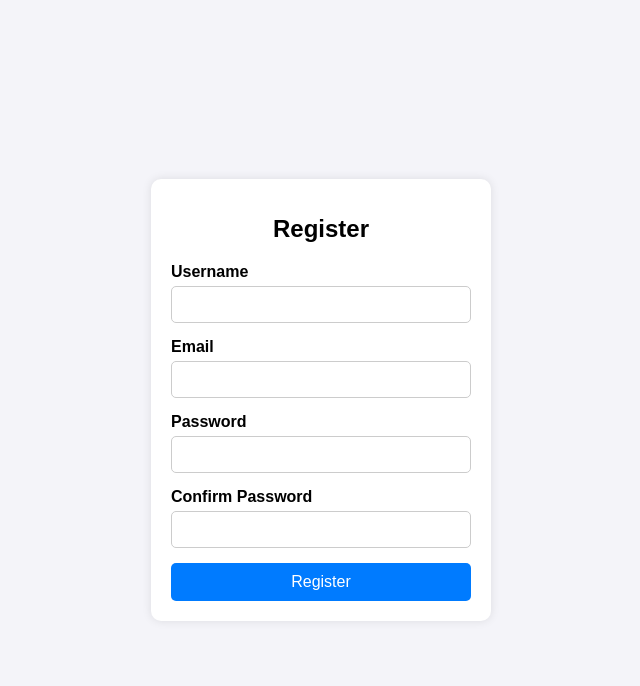
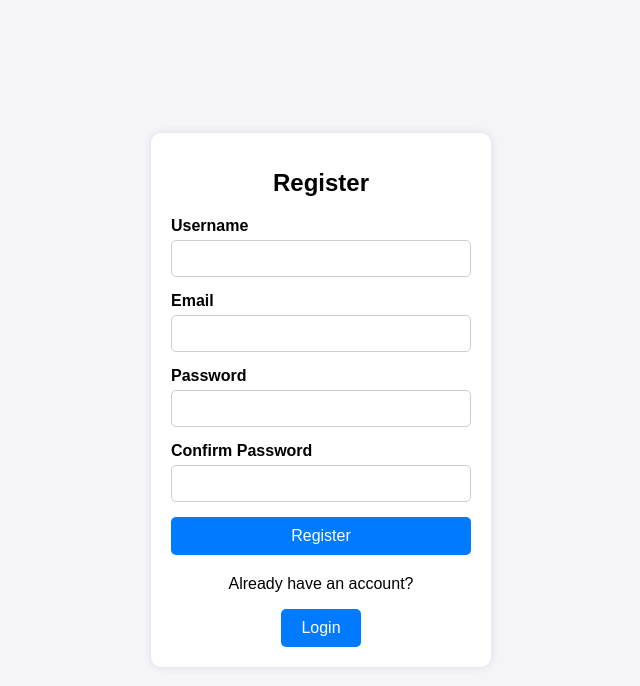
Before and after one commit to shreyamiriam/User-Registeration-Form, a Django app: page / in a window 1280 px wide. Shown: the top 686 px of the page, without its empty margins (319-959 px from the left). Run offline with Django 5.2, Linux system fonts and the light colour scheme.

Commit message:
user login form completed

```diff
--- a/regapp/urls.py
+++ b/regapp/urls.py
@@ -4,5 +4,5 @@ from .import views
 urlpatterns=[
 
     path('',views.register,name='register'),
-    # path('login/', views.login, name='login')
+    path('login/', views.login, name='login')
 ]
--- a/regapp/views.py
+++ b/regapp/views.py
@@ -1,5 +1,6 @@
 from django.shortcuts import render,redirect
 from django.contrib.auth.models import User,auth
+from django.contrib import messages
 
 # Create your views here.
 def register(request):
@@ -8,11 +9,41 @@ def register(request):
         user_name = request.POST['username']
         e_mail = request.POST['email']
         password_1 = request.POST['password1']
-        password2 = request.POST['password2']
-        user = User.objects.create_user(username=user_name, email=e_mail, password=password_1)
-        user.save()
-        print("user created")
-        return redirect('/')
+        password_2 = request.POST['password2']
+
+        if password_1==password_2:
+            if User.objects.filter(username=user_name).exists():
+                messages.info(request,"Username taken")
+                return redirect('register')
+            elif User.objects.filter(email=e_mail).exists():
+                messages.info(request,"Email taken")
+                return redirect('register')
+            else:
+                user = User.objects.create_user(username=user_name, email=e_mail, password=password_1)
+                user.save()
+                print("user created")
+                return redirect('/')
+        else:
+            messages.info(request,"Passwords aren't matching")
+            return redirect('register')
+
+
+
 
     else:
         return render(request,'register.html')
+
+def login(request):
+    if request.method=='POST':
+        u_name=request.POST['username']
+        pwd=request.POST['password']
+        user=auth.authenticate(username=u_name,password=pwd)
+        if user is not None:
+            auth.login(request,user)
+            return redirect('/')
+        else:
+            messages.info(request,'Invalid Credentials')
+            return redirect('login')
+
+    else:
+        return render(request,'login.html')
--- a/registerationform/settings.py
+++ b/registerationform/settings.py
@@ -78,7 +78,7 @@ WSGI_APPLICATION = 'registerationform.wsgi.application'
 DATABASES = {
     'default': {
         'ENGINE': 'django.db.backends.mysql',
-        'NAME':  'student',
+        'NAME':  'register',
         'USER':'root',
         'PASSWORD':'variaveedu',
         'HOST':'localhost'
--- a/static/styles.css
+++ b/static/styles.css
@@ -59,3 +59,27 @@ body {
     text-align: center;
     margin-bottom: 15px;
 }
+
+
+
+
+
+
+.login-button {
+    margin-top: 20px;
+    text-align: center;
+}
+
+.login-button .btn {
+    display: inline-block;
+    padding: 10px 20px;
+    background-color: #007bff;
+    color: #fff;
+    text-decoration: none;
+    border-radius: 5px;
+    transition: background-color 0.3s ease;
+}
+
+.login-button .btn:hover {
+    background-color: #0056b3;
+}
--- a/templates/login.html
+++ b/templates/login.html
@@ -23,6 +23,12 @@
 
             <button type="submit">Login</button>
         </form>
+
+        <div>
+            {% for message in messages %}
+            <h3>{{message}}</h3>
+            {% endfor %}
+        </div>
     </div>
 </body>
 </html>
--- a/templates/register.html
+++ b/templates/register.html
@@ -29,6 +29,17 @@
 
             <button type="submit">Register</button>
         </form>
+        <div>
+            {% for message in messages %}
+            <h3>{{message}}</h3>
+            {% endfor %}
+        </div>
+
+        <div class="login-button">
+            <p>Already have an account?</p>
+            <a href="{% url 'login' %}" class="btn">Login</a>
+        </div>
+
     </div>
 </body>
 </html>
```
